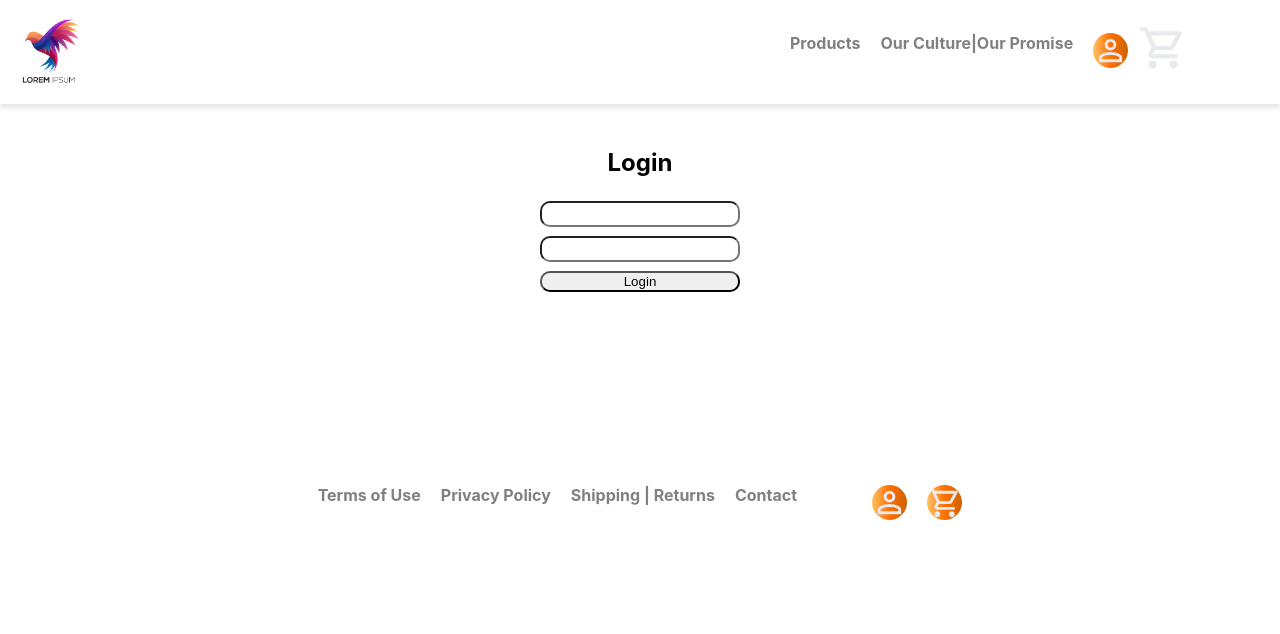
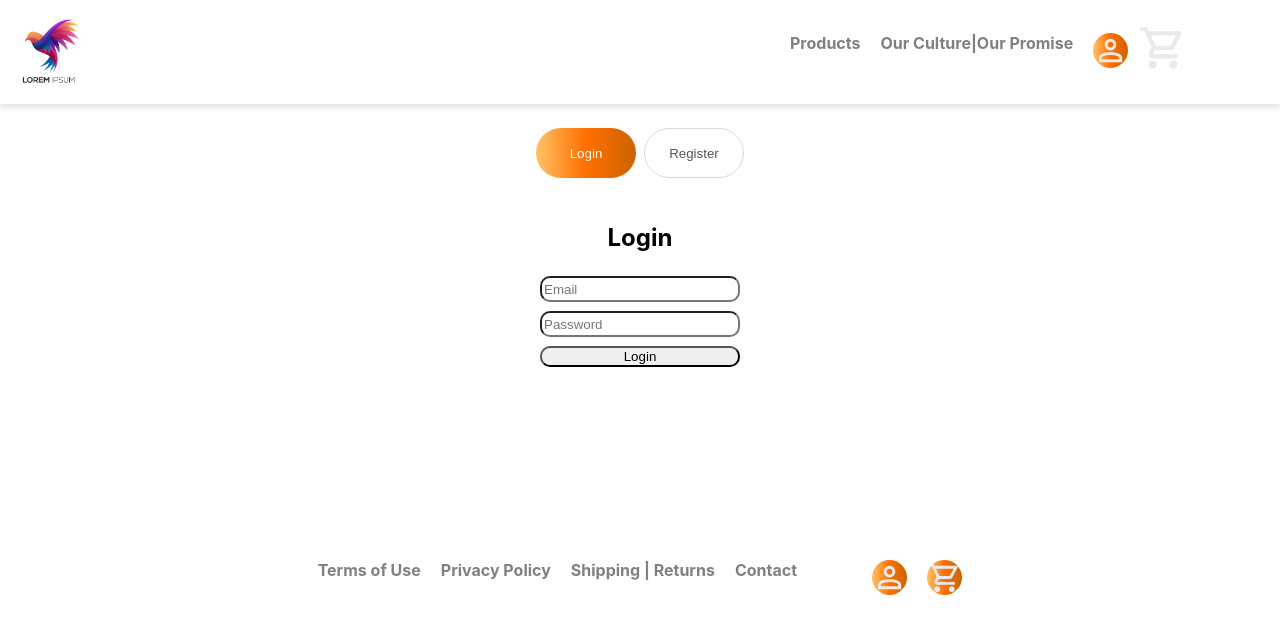
Before and after one commit to Zhuyka1993/shopM, a React (Create React App) app in the folder view/: page /login in a window 1280 px wide. Shown: the top 634 px of the page. Built offline with nearby package versions, Linux system fonts and the light colour scheme.

Commit message:
Add user registration and improve authentication flow

```diff
--- a/view/src/App.css
+++ b/view/src/App.css
@@ -583,14 +583,39 @@ border: none;
   background: linear-gradient(to right, #ffc266, var(--main-color), #cc6300);
 }
 
-.active {
-  background-color: var(--main-color);
+.authTabs {
+  display: flex;
+  gap: 8px;
+  margin-bottom: 25px;
+}
+
+.authTabs button {
   width: 100px;
   height: 50px;
   border-radius: 25px;
-  border:none;
-  color: #fff;
-  background: linear-gradient(to right, #ffc266, var(--main-color), #cc6300);
+  border: 1px solid #d9d9d9;
+  background: #ffffff;
+  color: #555;
+  cursor: pointer;
+
+  transition: all .25s ease;
+}
+
+.authTabs button:hover {
+  background: #f7f7f7;
+  border-color: #ffb45c;
+  color: var(--main-color);
+}
+
+.authTabs button.active {
+  border: none;
+  color: white;
+  background: linear-gradient(
+      to right,
+      #ffc266,
+      var(--main-color),
+      #cc6300
+  );
 }
 
 
--- a/view/src/components/Login.jsx
+++ b/view/src/components/Login.jsx
@@ -3,40 +3,105 @@ import axios from "axios";
 import { useNavigate } from "react-router-dom";
 
 const Login = ({ onLogin }) => {
+  const [isRegister, setIsRegister] = useState(false);
+
+  const [name, setName] = useState("");
   const [email, setEmail] = useState("");
   const [password, setPassword] = useState("");
+  const [confirmPassword, setConfirmPassword] = useState("");
+
   const [error, setError] = useState("");
 
-  const navigate = useNavigate(); // ← ДОДАТИ ОЦЕ
+  const navigate = useNavigate();
 
-  const handleLogin = async (e) => {
+  const handleSubmit = async (e) => {
   e.preventDefault();
   setError("");
 
+  if (isRegister && password !== confirmPassword) {
+    setError("Passwords do not match");
+    return;
+  }
+
   try {
-      const res = await axios.post("/api/auth/login", {
+    const url = isRegister
+      ? "/api/auth/register"
+      : "/api/auth/login";
+
+    const body = isRegister
+      ? {
+          name,
           email,
           password,
-      });
+        }
+      : {
+          email,
+          password,
+        };
+
+    const res = await axios.post(url, body);
 
     localStorage.setItem("token", res.data.accessToken);
     localStorage.setItem("user", JSON.stringify(res.data.user));
 
     onLogin(res.data.user);
-      navigate("/"); // тепер працюватиме
+
+    navigate("/");
   } catch (err) {
-      setError(err.response?.data?.message || "Login failed");
+    setError(err.response?.data?.message || "Authentication failed");
   }
 };
 
   return (
     <div className="loginContainer">
-      <h2>Login</h2>
+      <div className="authTabs">
+  <button
+    type="button"
+    className={!isRegister ? "active" : ""}
+   onClick={() => {
+  setIsRegister(false);
+  setError("");
+  setName("");
+  setEmail("");
+  setPassword("");
+  setConfirmPassword("");
+}}
+  >
+    Login
+  </button>
 
-      <form onSubmit={handleLogin}>
+<button
+  type="button"
+  className={isRegister ? "active" : ""}
+  onClick={() => {
+    setIsRegister(true);
+    setError("");
+    setName("");
+    setEmail("");
+    setPassword("");
+    setConfirmPassword("");
+  }}
+>
+  Register
+</button>
+</div>
+      <h2>{isRegister ? "Register" : "Login"}</h2>
+
+      <form onSubmit={handleSubmit}>
+        {isRegister && (
+          <input
+            type="text"
+            placeholder="Name"
+            autoComplete="name"
+            value={name}
+            onChange={(e) => setName(e.target.value)}
+            required
+          />
+        )}
+
         <input
           type="email"
-          name="email"
+          placeholder="Email"
           autoComplete="email"
           value={email}
           onChange={(e) => setEmail(e.target.value)}
@@ -45,17 +110,38 @@ const Login = ({ onLogin }) => {
 
         <input
           type="password"
-          name="password"
-          autoComplete="current-password"
+          placeholder="Password"
+          autoComplete={
+            isRegister ? "new-password" : "current-password"
+          }
           value={password}
           onChange={(e) => setPassword(e.target.value)}
           required
         />
 
-        <button type="submit">Login</button>
+        {isRegister && (
+          <input
+            type="password"
+            placeholder="Confirm password"
+            autoComplete="new-password"
+            value={confirmPassword}
+            onChange={(e) =>
+              setConfirmPassword(e.target.value)
+            }
+            required
+          />
+        )}
+
+        <button type="submit">
+          {isRegister ? "Register" : "Login"}
+        </button>
       </form>
 
-      {error && <p style={{ color: "red" }}>{error}</p>}
+      {error && (
+        <p style={{ color: "red" }}>
+          {error}
+        </p>
+      )}
     </div>
   );
 };
```
Also changed, not shown: 1 other file (tests, documents, lock files or other folders). Lines whose indentation alone changed are shown as unchanged.
